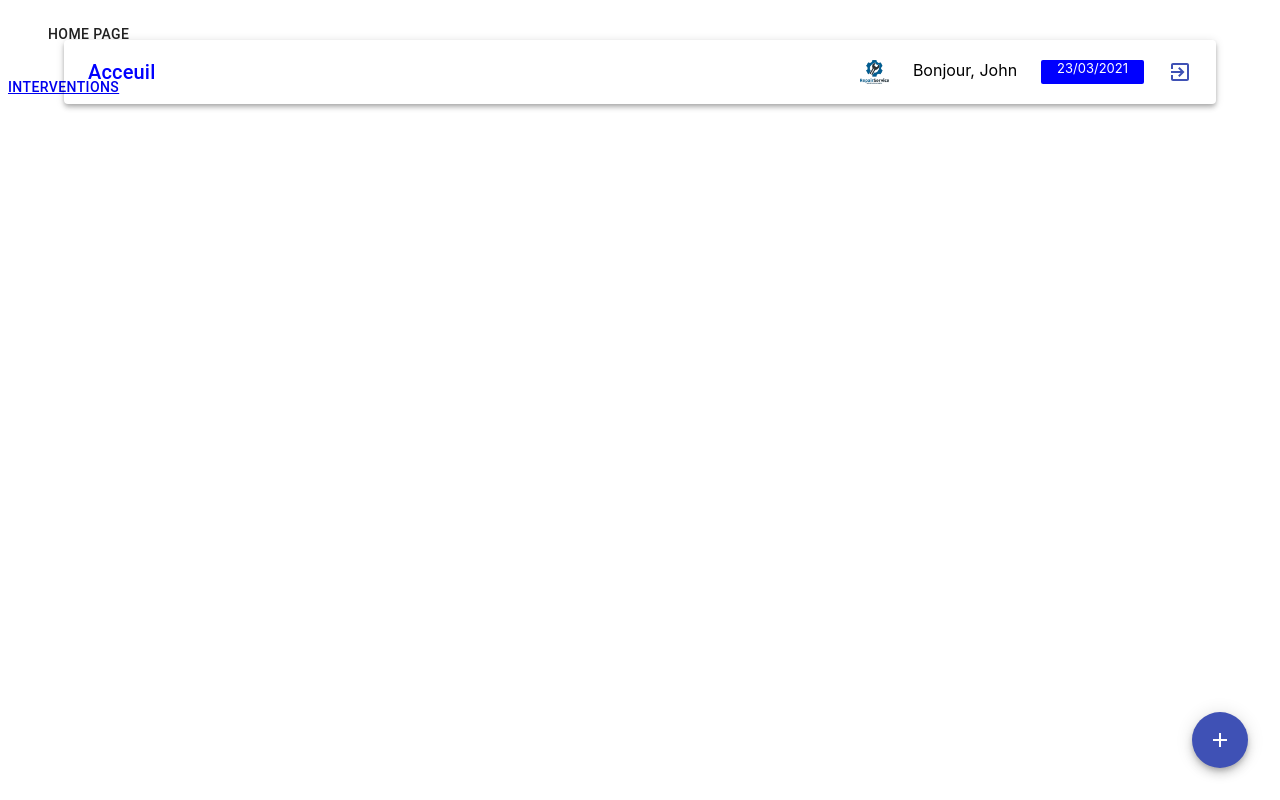
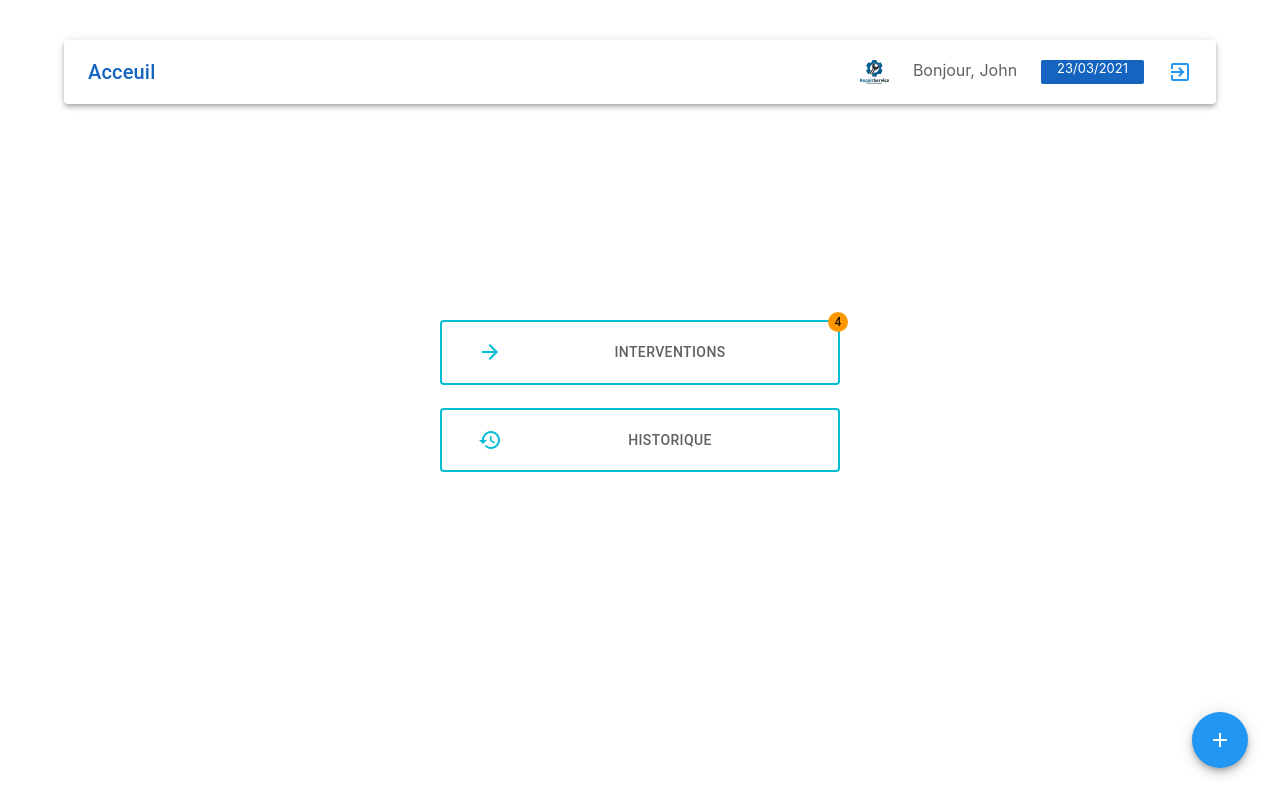
Before and after one commit to GiuseppeFitzsimmons/notionexercise, a React (Create React App) app: page / in a window 1280 px wide. Before the commit this address led to /interventions. Built offline with nearby package versions, Linux system fonts and the light colour scheme.

Commit message:
final (version 1)

```diff
--- a/package.json
+++ b/package.json
@@ -5,9 +5,11 @@
   "dependencies": {
     "@material-ui/core": "^4.11.3",
     "@material-ui/icons": "^4.11.2",
+    "@material-ui/styles": "^4.11.3",
     "@testing-library/jest-dom": "^5.11.9",
     "@testing-library/react": "^11.2.5",
     "@testing-library/user-event": "^12.8.3",
+    "material-ui": "^1.0.0-beta.47",
     "material-ui-icons": "^1.0.0-beta.36",
     "react": "^17.0.2",
     "react-dom": "^17.0.2",
--- a/src/App.js
+++ b/src/App.js
@@ -1,20 +1,30 @@
 import React from 'react';
-import ReactDOM from "react-dom";
-import logo from './logo.svg';
 import './App.css';
-import { BrowserRouter as Router, Switch, Route, Link, Redirect } from "react-router-dom";
+import { BrowserRouter as Router, Switch, Route, Link } from "react-router-dom";
 import Header from './widgets/header'
 import './App.css';
 import { makeStyles } from '@material-ui/core/styles';
+import Button from '@material-ui/core/Button';
+import { History } from '@material-ui/icons';
+import ArrowForwardIcon from '@material-ui/icons/ArrowForward';
+import Badge from '@material-ui/core/Badge';
 import Fab from '@material-ui/core/Fab';
 import AddIcon from '@material-ui/icons/Add';
-import AppBar from '@material-ui/core/AppBar';
-import Toolbar from '@material-ui/core/Toolbar';
-import Typography from '@material-ui/core/Typography';
-import Button from '@material-ui/core/Button';
-import IconButton from '@material-ui/core/IconButton';
-import MenuIcon from '@material-ui/icons/Menu';
-import { ExitToApp } from '@material-ui/icons';
+import { MuiThemeProvider, createMuiTheme } from '@material-ui/core/styles'
+import { blue, orange, cyan, grey } from '@material-ui/core/colors';
+
+const notionsTheme = createMuiTheme({
+  palette: {
+    primary: {
+      main: blue[500]
+    },
+    secondary: {
+      main: orange[500]
+    },
+    label: blue[800],
+    salutation: grey[700]
+  }
+})
 
 const useStyles = makeStyles((theme) => ({
   root: {
@@ -32,10 +42,25 @@ const useStyles = makeStyles((theme) => ({
     flexGrow: 3,
     color: 'blue'
   },
-  salutation: {
-    flexGrow: 1,
-    color: 'black',
+  paper: {
+    padding: theme.spacing(2),
+    textAlign: 'center',
+    color: theme.palette.text.secondary,
+  },
+  button: {
+    border: `2pt solid ${cyan[500]}`,
+    flex: '0 0 50%',
+    width: '400px',
+    flexDirection: 'row',
+    padding: '18px',
+    marginBottom: '23px',
+    color: grey[700],
     fontStyle: 'bold'
+  },
+  buttonIcon: {
+    flexGrow: 0,
+    flexBasis: '60px',
+    color: cyan[500]
   }
 }));
 
@@ -44,48 +69,64 @@ const useStyles = makeStyles((theme) => ({
 function App() {
   const classes = useStyles();
   const [location, setLocation] = React.useState('home')
-  console.log("location", location)
+
   return (
     <>
+      <MuiThemeProvider theme={notionsTheme}>
         <Header location={location} />
         <Router>
           <div className={classes.root}>
-          <ul>
-            <Button onClick={() => { setLocation('home') }}>
-              Home Page
-              <Redirect to="/" />
-            </Button>
-          </ul>
             <Switch>
               <Route exact path="/">
-              <Home state={'home'} />
+                <Home />
               </Route>
               <Route path="/interventions">
                 <Interventions />
-              <Button onClick={() => { setLocation('interventions') }}>
-                <Link to="/interventions"> INTERVENTIONS </Link>
-              </Button>
               </Route>
             </Switch>
-          <Fab color="primary" aria-label="add" className={classes.floatingButton} >
+            <Fab color='primary' aria-label='Add' className={classes.floatingButton}>
               <AddIcon />
             </Fab>
           </div>
         </Router>
+      </MuiThemeProvider>
     </>
   );
   function Home(props) {
+    setLocation('home')
     return (
-      <div>
-        <h2>Home</h2>
-        <Button onClick={() => { setLocation('interventions') }}>
-          <Redirect to="/interventions" />
+      <div style={{ display: 'flex', alignItems: 'center', flexGrow: 1, flexDirection: 'column', marginTop: '25%' }}>
+        <Link to="/interventions">
+          <Button className={classes.button}>
+            <Badge
+              badgeContent={4}
+              color="secondary"
+              style={{
+                position: 'absolute',
+                top: 0,
+                right: 0
+              }}
+            />
+            <ArrowForwardIcon className={classes.buttonIcon} />
+            <div style={{ flexGrow: 1 }}>
+              Interventions
+            </div>
+          </Button>
+
+        </Link>
+        <Button className={classes.button}>
+          <History className={classes.buttonIcon} />
+          <div style={{ flexGrow: 1 }}>
+            Historique
+          </div>
+
         </Button>
       </div>
     );
   }
 
   function Interventions(props) {
+    setLocation('interventions')
     return (
       <div />
     );
--- a/src/widgets/header.js
+++ b/src/widgets/header.js
@@ -2,36 +2,24 @@ import { React } from 'react';
 import AppBar from '@material-ui/core/AppBar';
 import Toolbar from '@material-ui/core/Toolbar';
 import Typography from '@material-ui/core/Typography';
-import { makeStyles } from '@material-ui/core/styles';
-import Fab from '@material-ui/core/Fab';
-import AddIcon from '@material-ui/icons/Add';
+import { makeStyles, withTheme } from '@material-ui/core/styles';
 import { ExitToApp } from '@material-ui/icons';
 
+function Header(props) {
     const useStyles = makeStyles((theme) => ({
         root: {
             flexGrow: 1,
         },
-    floatingButton: {
-        position: 'absolute',
-        bottom: theme.spacing(4),
-        right: theme.spacing(4)
-    },
-    menuButton: {
-        marginRight: theme.spacing(2),
-    },
         title: {
             flexGrow: 3,
-        color: 'blue'
+            color: props.theme.palette.label
         },
         salutation: {
             flexGrow: 1,
-        color: 'black',
-        fontStyle: 'bold'
+            color: props.theme.palette.salutation,
+            fontStyle: 'bold',
         }
     }));
-
-
-export default function Header(props) {
     console.log('header props', props)
     const classes = useStyles();
     return (
@@ -39,14 +27,14 @@ export default function Header(props) {
             <AppBar position="absolute" color='transparent' style={{ position: 'absolute', borderRadius: '4px', left: '5%', top: '5%', width: '90%' }}>
                 <Toolbar style={{ justifyContent: 'space-evenly' }}>
                     <Typography variant="h6" className={classes.title}>
-                {props.location==='home' ? 'Acceuil' : 'Mes interventions'}
+                        {props.location === 'home' ? 'Acceuil' : 'Mes interventions'}
                     </Typography>
-              <div style={{display: 'flex', flexDirection:'row',justifyContent: 'space-between'}}>
-                <img src="/repair-service.png" alt="your slogan here" height='24px' style={{marginRight: '24px'}}/>
-                <Typography variant="h7" className={classes.salutation} style={{ fontStyle: 'bold' }}>
+                    <div style={{ display: 'flex', flexDirection: 'row', justifyContent: 'space-between' }}>
+                        <img src="/repair-service.png" alt="your slogan here" height='24px' style={{ marginRight: '24px' }} />
+                        <Typography variant="h7" className={classes.salutation}>
                             Bonjour, John
                         </Typography>
-                <div style={{paddingLeft:'16px', paddingRight:'16px',marginLeft:'24px', marginRight:'24px', padisplay: 'flex', flexDirection:'row',justifyContent: 'space-between', backgroundColor:'blue', borderRadius:'2px', color:'white', fontSize:'small'}}>
+                        <div style={{ paddingLeft: '16px', paddingRight: '16px', marginLeft: '24px', marginRight: '24px', padisplay: 'flex', flexDirection: 'row', justifyContent: 'space-between', backgroundColor: props.theme.palette.label, borderRadius: '2px', color: 'white', fontSize: 'small' }}>
                             {new Date().toLocaleDateString("fr-FR")}
                         </div>
                         <ExitToApp color="primary" />
@@ -56,3 +44,5 @@ export default function Header(props) {
         </div>
     )
 }
+
+export default withTheme(Header)
```
Also changed, not shown: 1 other file (tests, documents, lock files or other folders). Lines whose indentation alone changed are shown as unchanged.
